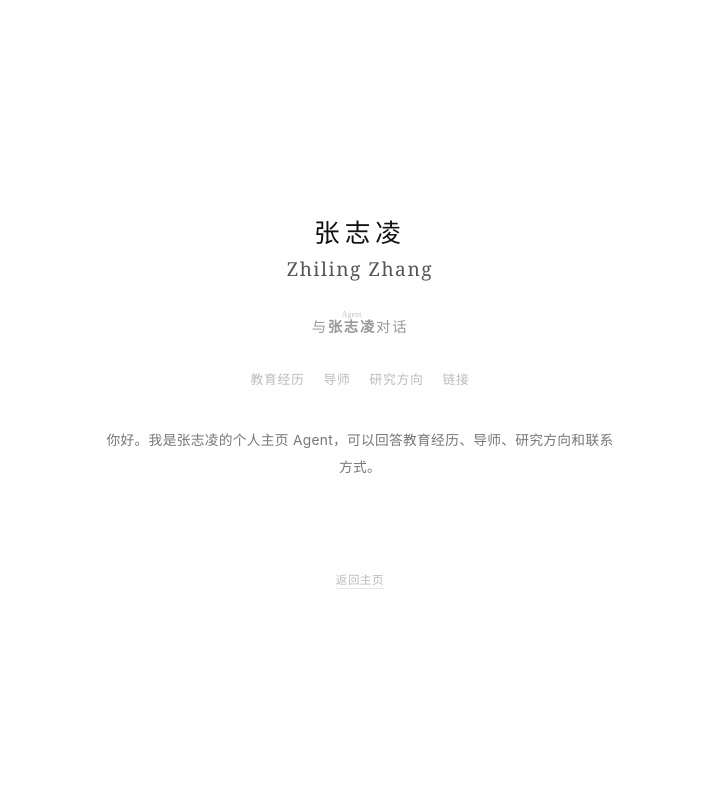
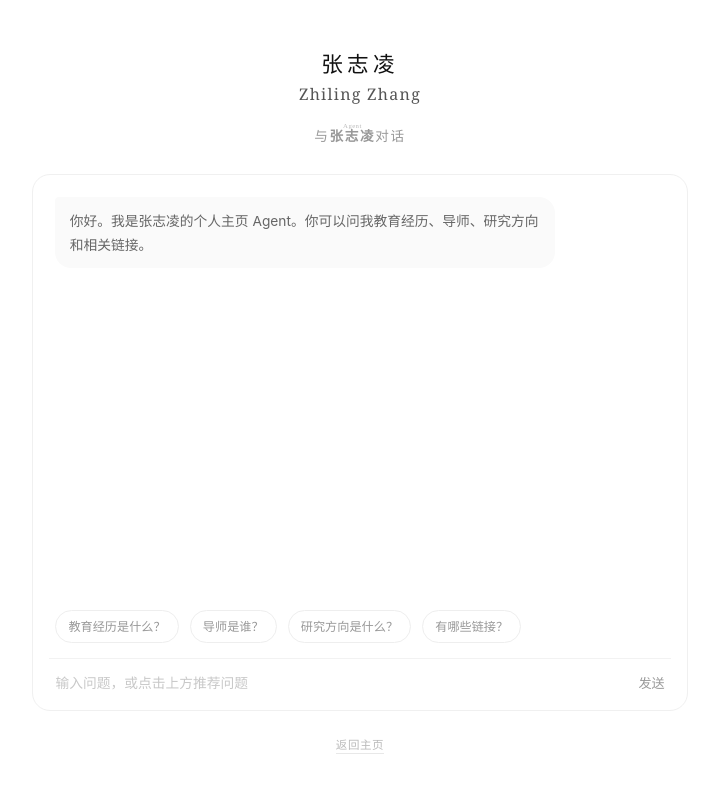
Before and after one commit to zhilingz/zhilingz.github.io, a plain HTML site: page chat/index.html in a window 1280 px wide. Shown: the whole page, without its empty margins (280-999 px from the left). Drawn offline with Linux system fonts and the light colour scheme.

Commit message:
feat: add agent chat flow

```diff
--- a/chat/index.html
+++ b/chat/index.html
@@ -18,35 +18,33 @@
     -webkit-font-smoothing: antialiased;
   }
   .container {
+    width: min(720px, 100%);
+    padding: 2rem;
+  }
+  .head {
     text-align: center;
-    padding: 2rem;
-    width: min(680px, 100%);
-    flex: 1;
-    display: flex;
-    flex-direction: column;
-    align-items: center;
-    justify-content: center;
+    margin-bottom: 1.8rem;
   }
   .name-cn {
     font-family: "Songti SC", "STSong", "SimSun", serif;
-    font-size: 1.6rem;
+    font-size: 1.35rem;
     font-weight: 400;
     color: #111;
     letter-spacing: 0.2em;
   }
   .name-en {
     font-family: Georgia, "Times New Roman", serif;
-    font-size: 1.2rem;
+    font-size: 1rem;
     font-weight: 400;
     color: #555;
-    margin-top: 0.4rem;
+    margin-top: 0.3rem;
     letter-spacing: 0.08em;
   }
   .chat-title {
-    margin-top: 1.8rem;
+    margin-top: 1.1rem;
     color: #999;
     font-family: "Songti SC", "STSong", "SimSun", serif;
-    font-size: 0.9rem;
+    font-size: 0.85rem;
     letter-spacing: 0.12em;
   }
   .chat-title ruby rt {
@@ -55,41 +53,85 @@
     letter-spacing: 0.06em;
     font-weight: 400;
   }
-  .choices {
+  .panel {
+    border: 1px solid #f0f0f0;
+    border-radius: 18px;
+    padding: 1rem;
+  }
+  .messages {
+    height: min(52vh, 440px);
+    min-height: 320px;
+    overflow-y: auto;
+    padding: 0.4rem;
+  }
+  .message {
+    width: fit-content;
+    max-width: 82%;
+    margin-bottom: 0.9rem;
+    padding: 0.72rem 0.9rem;
+    border-radius: 16px;
+    font-size: 0.86rem;
+    line-height: 1.75;
+    color: #666;
+    animation: slideIn 0.28s ease both;
+  }
+  .message.agent {
+    background: #fafafa;
+    border-top-left-radius: 4px;
+  }
+  .message.user {
+    margin-left: auto;
+    background: #f4f4f4;
+    border-top-right-radius: 4px;
+    color: #444;
+  }
+  .followups {
     display: flex;
     flex-wrap: wrap;
-    justify-content: center;
-    gap: 1.2rem;
-    margin-top: 2.2rem;
+    gap: 0.7rem;
+    padding: 0.2rem 0.4rem 0.9rem;
   }
-  button {
+  .followups button {
+    border: 1px solid #eee;
+    border-radius: 999px;
+    background: #fff;
+    color: #999;
+    padding: 0.45rem 0.75rem;
+    cursor: pointer;
+    font: 0.76rem/1.4 -apple-system, "Helvetica Neue", "Segoe UI", sans-serif;
+    transition: color 0.2s, border-color 0.2s;
+  }
+  .followups button:hover {
+    color: #555;
+    border-color: #ccc;
+  }
+  form {
+    display: flex;
+    gap: 0.7rem;
+    border-top: 1px solid #f2f2f2;
+    padding: 0.9rem 0.4rem 0;
+  }
+  input {
+    flex: 1;
+    min-width: 0;
+    border: 0;
+    outline: 0;
+    color: #555;
+    font: 0.86rem/1.5 -apple-system, "Helvetica Neue", "Segoe UI", sans-serif;
+  }
+  input::placeholder { color: #c8c8c8; }
+  form button {
     border: 0;
     background: transparent;
-    color: #bbb;
+    color: #999;
     cursor: pointer;
-    font: 0.8rem/1.4 -apple-system, "Helvetica Neue", "Segoe UI", sans-serif;
-    letter-spacing: 0.05em;
+    font: 0.82rem/1.5 -apple-system, "Helvetica Neue", "Segoe UI", sans-serif;
     transition: color 0.2s;
   }
-  button:hover { color: #555; }
-  .answer {
-    width: min(520px, 100%);
-    margin-top: 2.4rem;
-    color: #777;
-    font-size: 0.86rem;
-    line-height: 1.9;
-    letter-spacing: 0.02em;
-    min-height: 6.8rem;
-  }
-  .answer.slide {
-    animation: slideIn 0.36s ease both;
-  }
-  @keyframes slideIn {
-    from { opacity: 0; transform: translateY(14px); }
-    to { opacity: 1; transform: translateY(0); }
-  }
+  form button:hover { color: #444; }
   .home {
-    margin-top: 2rem;
+    margin-top: 1.4rem;
+    text-align: center;
   }
   .home a {
     color: #bbb;
@@ -104,44 +146,110 @@
     color: #666;
     border-color: #999;
   }
+  @keyframes slideIn {
+    from { opacity: 0; transform: translateY(12px); }
+    to { opacity: 1; transform: translateY(0); }
+  }
 </style>
 </head>
 <body>
 <div class="container">
+  <div class="head">
     <div class="name-cn">张志凌</div>
     <div class="name-en">Zhiling Zhang</div>
     <div class="chat-title">与<ruby><strong>张志凌</strong><rt>Agent</rt></ruby>对话</div>
-  <div class="choices" id="choices"></div>
-  <div class="answer" id="answer">你好。我是张志凌的个人主页 Agent，可以回答教育经历、导师、研究方向和联系方式。</div>
+  </div>
+  <div class="panel">
+    <div class="messages" id="messages" aria-live="polite">
+      <div class="message agent">你好。我是张志凌的个人主页 Agent。你可以问我教育经历、导师、研究方向和相关链接。</div>
+    </div>
+    <div class="followups" id="followups"></div>
+    <form id="chat-form">
+      <input id="user-input" autocomplete="off" placeholder="输入问题，或点击上方推荐问题">
+      <button type="submit">发送</button>
+    </form>
+  </div>
   <div class="home"><a href="/">返回主页</a></div>
 </div>
 <script>
-  const answers = {
-    education: "张志凌目前为中国科学技术大学网络空间安全博士生，2025-2028 年博士联合培养。本科为中国科学技术大学信息安全专业，硕士为中国科学技术大学网络空间安全专业。",
-    advisors: "博士阶段为北京中关村学院与中国科学技术大学联合培养，导师为何纪言和张卫明。硕士阶段导师为张卫明和周文柏。",
-    research: "主要关注 AI security and privacy，包括人脸隐私保护、GUI Agent 隐私保护，以及面向 AI 图像编辑的鲁棒水印。",
-    links: "Scholar: https://scholar.google.com/citations?user=A_vVS4gAAAAJ。GitHub: https://github.com/zhilingz。"
+  const data = {
+    education: {
+      patterns: ["教育", "经历", "本科", "硕士", "博士", "ustc", "中国科学技术大学"],
+      answer: "张志凌目前为中国科学技术大学网络空间安全博士生，2025-2028 年博士联合培养。本科为中国科学技术大学信息安全专业，硕士为中国科学技术大学网络空间安全专业。",
+      followups: ["导师是谁？", "研究方向是什么？", "Scholar 链接是什么？"]
+    },
+    advisors: {
+      patterns: ["导师", "何纪言", "张卫明", "周文柏"],
+      answer: "博士阶段为北京中关村学院与中国科学技术大学联合培养，导师为何纪言和张卫明。硕士阶段导师为张卫明和周文柏。",
+      followups: ["博士联合培养是什么？", "研究方向是什么？", "GitHub 在哪里？"]
+    },
+    research: {
+      patterns: ["研究", "方向", "ai", "security", "privacy", "隐私", "水印", "gui"],
+      answer: "主要关注 AI security and privacy，包括人脸隐私保护、GUI Agent 隐私保护，以及面向 AI 图像编辑的鲁棒水印。",
+      followups: ["教育经历是什么？", "导师是谁？", "有哪些链接？"]
+    },
+    links: {
+      patterns: ["链接", "github", "scholar", "主页", "代码"],
+      answer: "Scholar: https://scholar.google.com/citations?user=A_vVS4gAAAAJ。GitHub: https://github.com/zhilingz。",
+      followups: ["研究方向是什么？", "教育经历是什么？", "导师是谁？"]
+    },
+    joint: {
+      patterns: ["联合培养", "中关村", "北京中关村学院"],
+      answer: "博士阶段为北京中关村学院与中国科学技术大学联合培养。",
+      followups: ["导师是谁？", "教育经历是什么？", "研究方向是什么？"]
+    }
   };
-  const labels = {
-    education: "教育经历",
-    advisors: "导师",
-    research: "研究方向",
-    links: "链接"
+  const defaults = ["教育经历是什么？", "导师是谁？", "研究方向是什么？", "有哪些链接？"];
+  const messages = document.getElementById("messages");
+  const followups = document.getElementById("followups");
+  const form = document.getElementById("chat-form");
+  const input = document.getElementById("user-input");
+
+  function addMessage(text, type) {
+    const node = document.createElement("div");
+    node.className = `message ${type}`;
+    node.textContent = text;
+    messages.appendChild(node);
+    messages.scrollTop = messages.scrollHeight;
+  }
+
+  function matchAnswer(text) {
+    const q = text.toLowerCase();
+    return Object.values(data).find((item) => item.patterns.some((pattern) => q.includes(pattern.toLowerCase()))) || {
+      answer: "这个信息还没有加入主页资料。你可以先问教育经历、导师、研究方向或相关链接。",
+      followups: defaults
     };
-  const choices = document.getElementById("choices");
-  const answer = document.getElementById("answer");
-  Object.keys(labels).forEach((key) => {
+  }
+
+  function renderFollowups(items) {
+    followups.innerHTML = "";
+    items.forEach((text) => {
       const button = document.createElement("button");
       button.type = "button";
-    button.textContent = labels[key];
-    button.addEventListener("click", () => {
-      answer.classList.remove("slide");
-      void answer.offsetWidth;
-      answer.textContent = answers[key];
-      answer.classList.add("slide");
+      button.textContent = text;
+      button.addEventListener("click", () => ask(text));
+      followups.appendChild(button);
     });
-    choices.appendChild(button);
+  }
+
+  function ask(text) {
+    const query = text.trim();
+    if (!query) return;
+    addMessage(query, "user");
+    const result = matchAnswer(query);
+    setTimeout(() => {
+      addMessage(result.answer, "agent");
+      renderFollowups(result.followups);
+    }, 120);
+    input.value = "";
+  }
+
+  form.addEventListener("submit", (event) => {
+    event.preventDefault();
+    ask(input.value);
   });
+
+  renderFollowups(defaults);
 </script>
 </body>
 </html>
```
Lines whose indentation alone changed are shown as unchanged.
